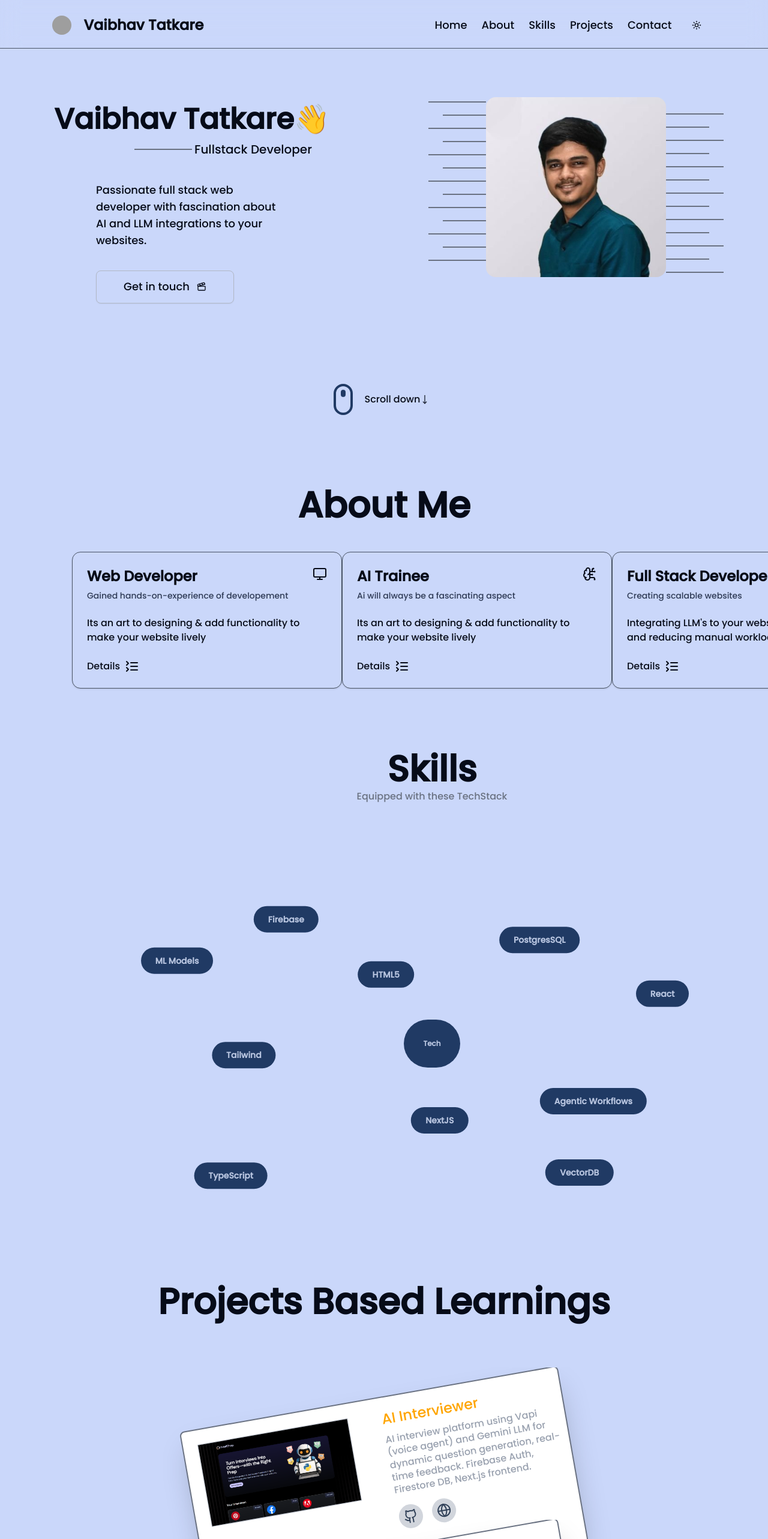
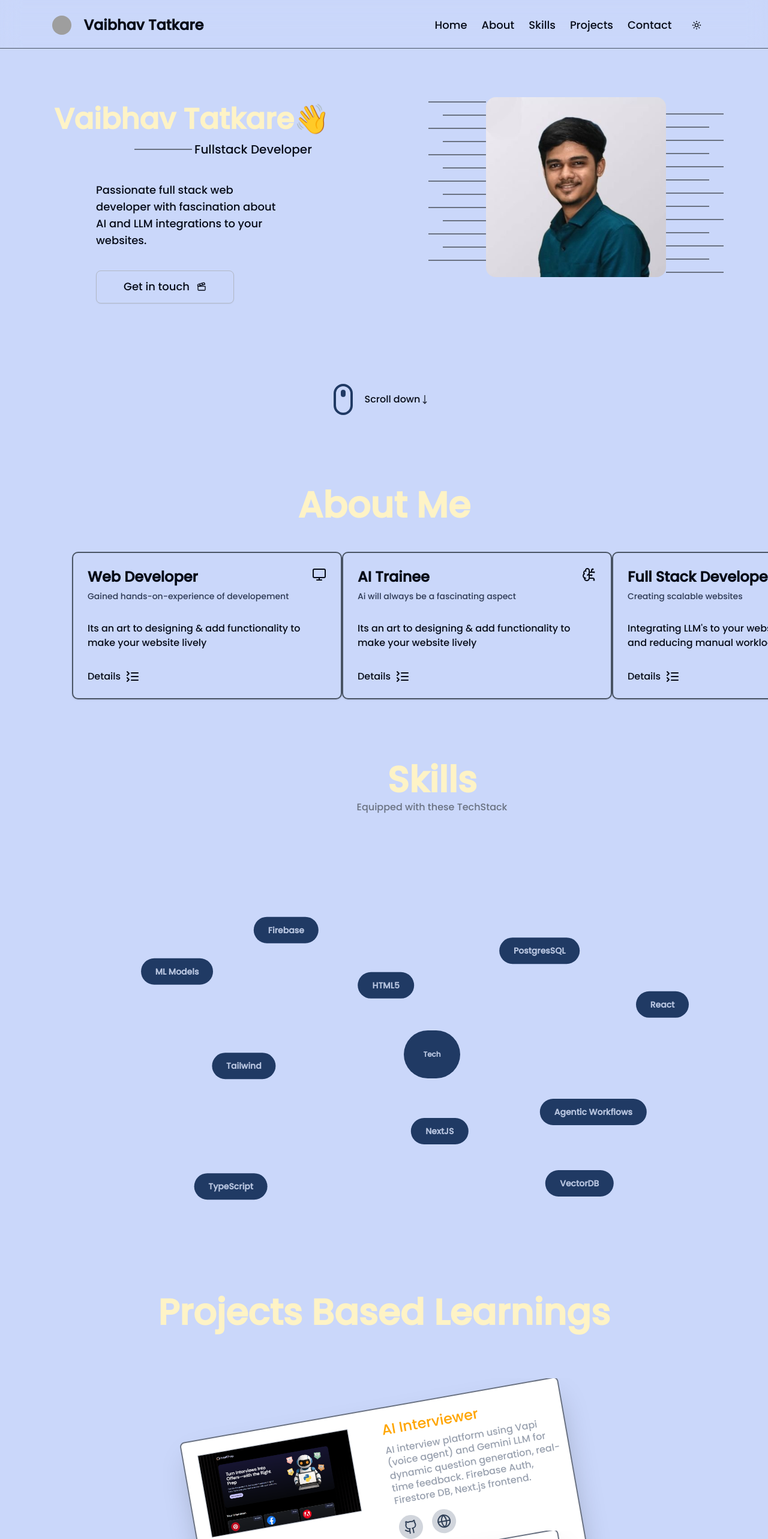
Before and after one commit to VaibhavT04/portfolio, a Next.js app: page / in a window 1280 px wide. Shown: the top 2566 px of the page at 60% size. Built offline with nearby package versions, Linux system fonts and the light colour scheme; grey boxes are pictures that could not be loaded.

Commit message:
Footer and refining

```diff
--- a/src/app/(About)/About.tsx
+++ b/src/app/(About)/About.tsx
@@ -24,7 +24,7 @@ const About = () => {
     return (
         <>
             <div className="text-center mb-12 mt-30 space-y-1">
-                <h1 className="text-center text-5xl md:text-6xl sm:text-6xl font-semibold capitalize  md:mt-0 ">
+                <h1 className="text-center text-5xl text-amber-100 md:text-6xl sm:text-6xl font-semibold capitalize  md:mt-0 ">
                     About Me
                 </h1>
             </div>
--- a/src/app/(Contact)/Contact.tsx
+++ b/src/app/(Contact)/Contact.tsx
@@ -3,7 +3,6 @@
 import React, { useState } from "react";
 import { RiLoader5Fill } from 'react-icons/ri';
 
-// Define the correct type for the form state
 interface ContactFormState {
   errors?: {
     name?: string[];
@@ -55,6 +54,7 @@ function ContactForm() {
         setState({ errors: result.errors });
       }
     } catch (error) {
+      console.log(error)
       setState({
         errors: {
           name: undefined,
@@ -70,14 +70,14 @@ function ContactForm() {
   return (
     <div className="flex flex-col items-center mt-40 ml-20 justify-center mb-30">
       <div>
-        <h1 className="text-center text-5xl md:text-6xl sm:text-6xl font-semibold capitalize mb-12 md:mt-0 ">
+        <h1 className="text-center text-5xl md:text-6xl sm:text-6xl font-semibold text-amber-100 capitalize mb-12 md:mt-0 ">
           Contact Me
         </h1>
       </div>
       <div className="border-2 border-gray-800 p-10 rounded-2xl">
         <div>
-          <h2 className="mt-1 text-center mb-4 text-4xl font-extrabold text-amber-100">Get in Touch</h2>
-          <p className="mt-1 mb-4 text-center text-lg text-indigo-300">
+          <h2 className="mt-1 text-center mb-4 text-4xl font-extrabold ">Get in Touch</h2>
+          <p className="mt-1 mb-4 text-center text-lg">
             I'd love to hear from you! Fill out the form below to get in touch.
           </p>
         </div>
@@ -128,7 +128,7 @@ function ContactForm() {
               id="message"
               required
               cols={100}
-              rows={10}
+              rows={7}
               className="border mt-2 mb-5 w-full py-3 pl-4 rounded-lg focus:outline-slate-500 border-gray-500"
               placeholder="Enter your message..."
             ></textarea>
--- a/src/app/(Header)/Hero.tsx
+++ b/src/app/(Header)/Hero.tsx
@@ -11,7 +11,7 @@ const Hero = () => {
         <>
             <div id="home" className="w-full mt-10 md:mt-0 md:h-[80vh] sm:h-[60vh] flex flex-col-reverse sm:flex-row space-y-10 md:space-y-0 ">
                 <div className="sm:w-1/2 flex flex-col items-center justify-center space-y-1">
-                    <h3 className="md:text-5xl mt-10 sm:text-4xl text-3xl font-semibold">
+                    <h3 className="md:text-5xl text-amber-100 mt-10 sm:text-4xl text-3xl font-semibold">
                         Vaibhav Tatkare👋
                     </h3>
                     <div className="flex items-center justify-center space-x-1 pl-26 pt-2 mb-10 md:mb-0 sm:mb-5 ">
--- a/src/app/(Projects)/Projects.tsx
+++ b/src/app/(Projects)/Projects.tsx
@@ -8,7 +8,7 @@ const Project = () => {
     return (
         <>
             <div className="text-center space-y-1">
-                <h1 className="text-center text-5xl md:text-6xl sm:text-6xl font-semibold capitalize mb-20 md:mt-0 ">
+                <h1 className="text-center text-amber-100 text-5xl md:text-6xl sm:text-6xl font-semibold capitalize mb-20 md:mt-0 ">
                     Projects based Learnings
                 </h1>
             </div>
--- a/src/app/(Skills)/Skills.tsx
+++ b/src/app/(Skills)/Skills.tsx
@@ -23,7 +23,7 @@ type SkillsProps = {
 const Skills = ({ name, x, y, pt1, pt2, pt3 }: SkillsProps) => {
     return (
         <motion.div
-            className="flex items-center justify-center rounded-full font-semibold md:bg-primary text-primary bg-transparent md:text-secondary py-2 px-3 shadow-primary cursor-pointer absolute lg:py-3 lg:px-6 md:text-sm md:py-1.5 md:px-5  sm:font-bold"
+            className="flex items-center justify-center rounded-full font-semibold md:bg-primary text-primary bg-amber-100 md:text-secondary py-2 px-3 shadow-primary cursor-pointer absolute lg:py-3 lg:px-6 md:text-sm md:py-1.5 md:px-5  sm:font-bold"
             whileHover={{ scale: 1.05 }}
             initial={{ x: 0, y: 0 }}
             whileInView={{ x: x, y: y }}
@@ -57,12 +57,12 @@ const Skill = () => {
     return (
         <>
             <div className="text-center space-y-1">
-                <h1 className="text-center text-5xl md:text-6xl sm:text-6xl font-semibold capitalize  md:mt-0 ">
+                <h1 className="text-center text-5xl text-amber-100 md:text-6xl sm:text-6xl font-semibold capitalize  md:mt-0 ">
                     Skills
                 </h1>
                 <p className="text-gray-500">Equipped with these TechStack</p>
             </div>
-            <div className="w-3/4 mx-auto  relative flex lg:h-screen md:h-[80vh] h-[50vh] items-center justify-center  bg-circularLightsm  md:bg-circularLight dark:bg-circularDarksm md:dark:bg-circularDark  ">
+            <div className="w-3/4 mx-auto relative flex lg:h-screen md:h-[80vh] h-[50vh] items-center justify-center  bg-circularLightsm  md:bg-circularLight dark:bg-circularDarksm md:dark:bg-circularDark  ">
                 <motion.div
                     className="flex items-center justify-center rounded-full font-semibold bg-transparent text-primary md:bg-primary md:text-secondary shadow-primary cursor-pointer lg:p-8 md:p-5 sm:p-6 sm:text-xs"
                     whileHover={{ scale: 1.05 }}
--- /dev/null
+++ b/src/app/Footer/Footer.tsx
@@ -0,0 +1,33 @@
+import React from 'react'
+import { Github, Linkedin, FileTextIcon} from "lucide-react";
+import Image from "next/image";
+
+const Footer = () => {
+    return (
+        <div className="w-full h-20 bg-gray-600/20 flex items-center justify-center">
+            <div className="flex flex-row justify-center items-center opacity-100">
+                <div>
+                    <h1 className="text-lg font-bold">My Socials : </h1>
+                </div>
+                <div className="space-x-4 flex flex-row ml-5">
+                    <a href="https://github.com/VaibhavT04" aria-label="GitHub Profile">
+                        <div className="border-2 border-gray-600 hover:border-gray-300 hover:scale-115 hover:bg-gray-600/30 rounded-full p-2">
+                            <Github className="w-5 h-5"/>
+                        </div>
+                    </a>
+                    <a href="https://www.linkedin.com/in/vaibhav-tatkare-code/" aria-label="LinkedIn Profile">
+                        <div className="border-2 border-gray-600 hover:border-gray-300 hover:scale-115 hover:bg-gray-600/30 rounded-full p-2">
+                            <Linkedin className="w-5 h-5"/>
+                        </div>
+                    </a>
+                    <a href="https://medium.com/@vaibhavtatkare2004" aria-label="Medium Blogs">
+                        <div className="border-2 border-gray-600 hover:border-gray-300 hover:scale-115 hover:bg-gray-600/30 rounded-full p-2">
+                            <FileTextIcon className="w-5 h-5"/>
+                        </div>
+                    </a>
+                </div>
+            </div>
+        </div>
+    )
+}
+export default Footer
--- a/src/app/page.tsx
+++ b/src/app/page.tsx
@@ -4,6 +4,7 @@ import About from "@/app/(About)/About";
 import Skills from "@/app/(Skills)/Skills"
 import Projects from "@/app/(Projects)/Projects"
 import Contact from "@/app/(Contact)/Contact"
+import Footer from "@/app/Footer/Footer";
 
 export default function Home() {
   return (
@@ -16,6 +17,7 @@ export default function Home() {
           </div>
           <Projects/>
           <Contact/>
+          <Footer/>
       </>
   );
 }
--- a/src/components/ui/card.tsx
+++ b/src/components/ui/card.tsx
@@ -7,7 +7,7 @@ function Card({ className, ...props }: React.ComponentProps<"div">) {
     <div
       data-slot="card"
       className={cn(
-        "bg-card text-card-foreground flex flex-col gap-6 rounded-xl border py-6 shadow-sm",
+        "bg-card text-card-foreground flex flex-col gap-6 rounded-lg border-2 space-y-2 border-amber-50 py-6 shadow-sm",
         className
       )}
       {...props}
```
